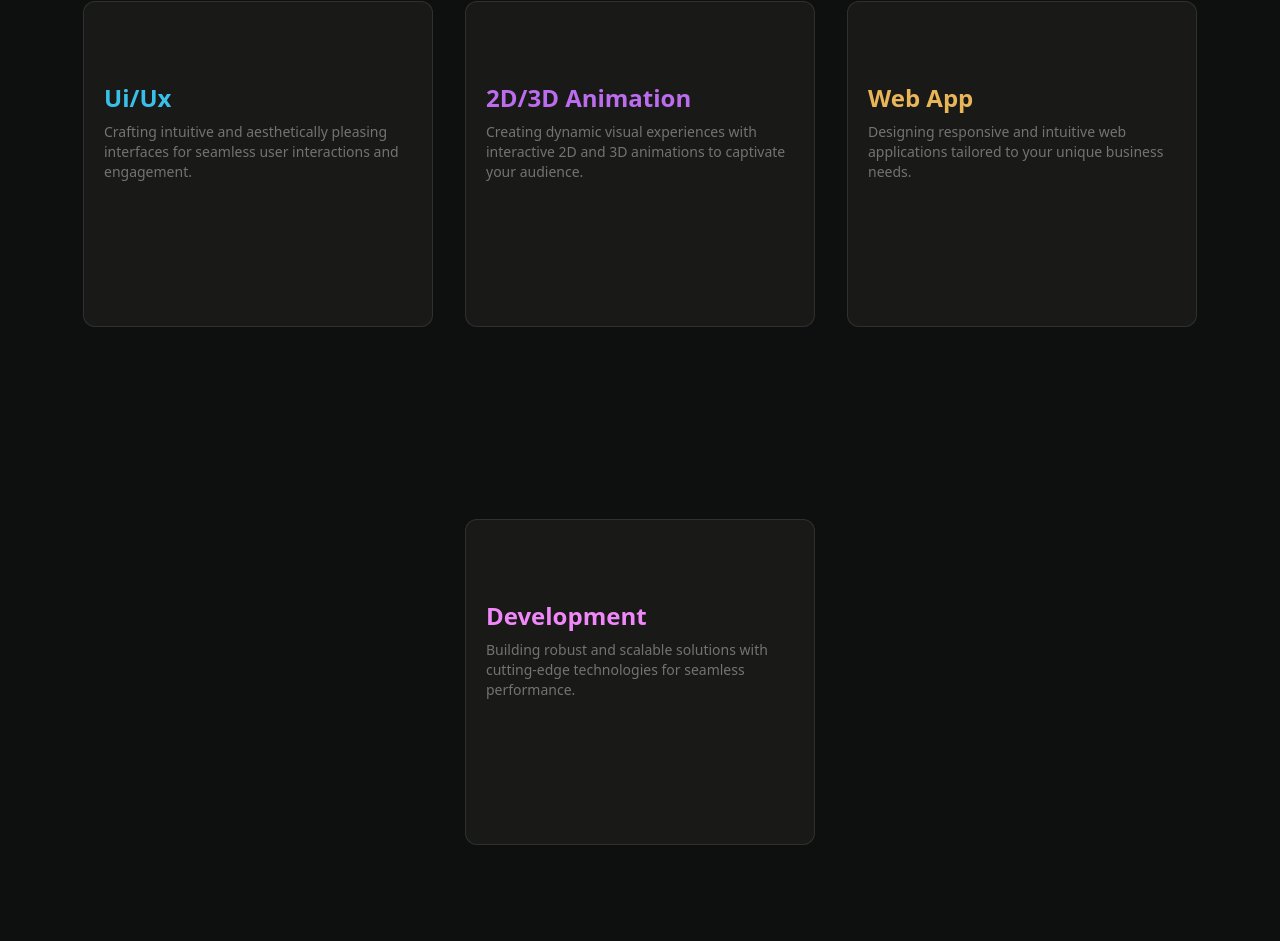
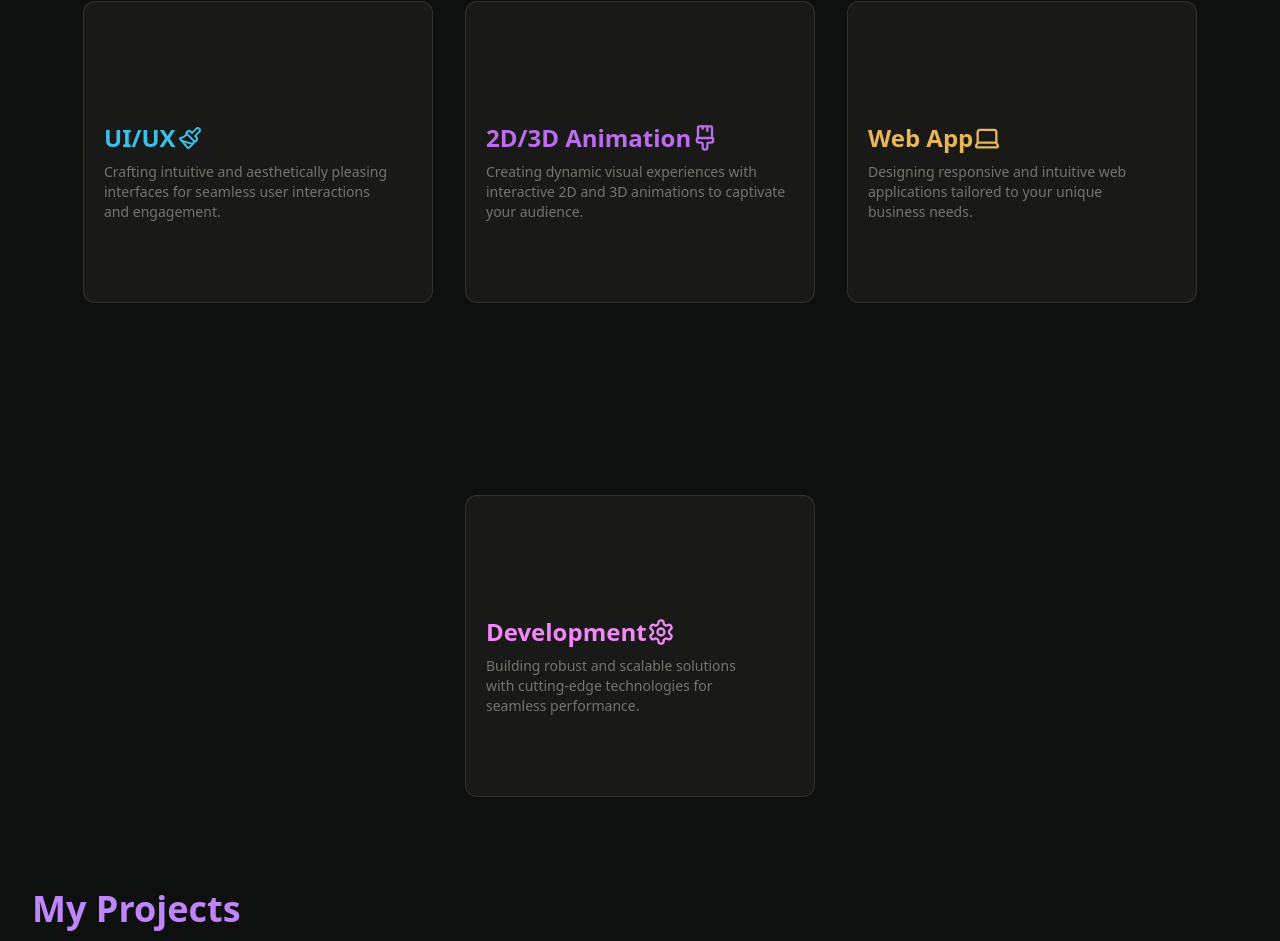
Before and after one commit to aditya-supare/Folio, a Next.js app: page / in a window 1280 px wide. Shown: the part 1746-2687 px from the top of the page. Built offline with nearby package versions, Linux system fonts and the light colour scheme.

Commit message:
starting projects

```diff
--- a/src/app/globals.css
+++ b/src/app/globals.css
@@ -95,7 +95,7 @@ body {
 }
 
 .loader {
-  position: absolute;
+  position: relative;
   top: 0;
   width: 100%;
   height: 100%;
--- a/src/app/home/page.jsx
+++ b/src/app/home/page.jsx
@@ -13,6 +13,11 @@ import {
 import { FollowerPointerCard } from "@/components/ui/following-pointer";
 import Lenis from "lenis";
 import { CardContainer,CardBody,CardItem } from "@/components/ui/3d-card";
+import { Paintbrush } from "lucide-react";
+import { LucidePaintbrush2 } from "lucide-react";
+import { Laptop2 } from "lucide-react";
+import { Laptop } from "lucide-react";
+import { Settings } from "lucide-react";
 
 
 
@@ -163,42 +168,37 @@ const Landing = () => {
       </span>
       </div>
       <div className="flex flex-wrap items-center text-left justify-center flex-col md:flex-row gap-8 mt-0">
+
       <CardContainer className="inter-var">
-          <CardBody className="bg-[#191917] relative group/card  dark:hover:shadow-2xl dark:hover:shadow-neutral-500/[0.1] dark:bg-black dark:border-white/[0.2] border-white/[0.1] w-full md:!w-[350px] h-auto rounded-xl px-5 py-20 border">
+          <CardBody className="bg-[#191917] relative group/card dark:hover:shadow-2xl dark:hover:shadow-neutral-500/[0.1] dark:bg-black dark:border-white/[0.2] border-white/[0.1] w-full md:!w-[350px] h-auto rounded-xl px-5 py-20 border flex flex-col">
+            <div className="mt-10 text-pretty text-start">
               <CardItem
                 translateZ={50}
-            className="text-2xl font-bold text-[#3ccbf6ef]"
+                className="text-2xl font-bold text-[#3ccbf6ef] flex items-center justify-between"
               >
-              Ui/Ux
+                UI/UX <Paintbrush className="w-7 h-6 text-[#3ccbf6ef]" />
               </CardItem>
+
+
               <CardItem
-                translateZ="60"
-                className="text-neutral-500 text-sm max-w-sm mt-2 dark:text-neutral-300"
+                translateZ={60}
+                className="text-neutral-500 text-sm mt-2 dark:text-neutral-300"
               >
                 Crafting intuitive and aesthetically pleasing interfaces for seamless user interactions and engagement.
-                <ul className="my-4 flex flex-col gap-2">
-                  <li className="flex items-center gap-2">
-
-                  </li>
-                  <li className="flex items-center gap-2">
-
-                  </li>
-                  <li className="flex items-center gap-2">
-
-                  </li>
-                </ul>
               </CardItem>
-              <div className="flex justify-between items-center mt-8">
             </div>
           </CardBody>
         </CardContainer>
+
+
         <CardContainer className="inter-var">
           <CardBody className="bg-[#191917] relative group/card  dark:hover:shadow-2xl dark:hover:shadow-neutral-500/[0.1] dark:bg-black dark:border-white/[0.2] border-white/[0.1] w-full md:!w-[350px] h-auto rounded-xl px-5 py-20 border">
+          <div className="mt-10 text-pretty text-start">
             <CardItem
             translateZ={50}
-            className="text-2xl font-bold text-[#bc6cee]"
+            className="text-2xl font-bold text-[#bc6cee] flex items-center justify-between"
             >
-              2D/3D Animation
+              2D/3D Animation <LucidePaintbrush2 className="w-7 h-7"/>
 
             </CardItem>
             <CardItem
@@ -206,29 +206,22 @@ const Landing = () => {
                 className="text-neutral-500 text-sm max-w-sm mt-2 dark:text-neutral-300"
               >
                 Creating dynamic visual experiences with interactive 2D and 3D animations to captivate your audience.
-                <ul className="my-4 flex flex-col gap-2">
-                  <li className="flex items-center gap-2">
 
-                  </li>
-                  <li className="flex items-center gap-2">
-
-                  </li>
-                  <li className="flex items-center gap-2">
-
-                  </li>
-                </ul>
               </CardItem>
-              <div className="flex justify-between items-center mt-8">
               </div>
           </CardBody>
         </CardContainer>
+
+
+
         <CardContainer className="inter-var">
           <CardBody className="bg-[#191917] relative group/card  dark:hover:shadow-2xl dark:hover:shadow-neutral-500/[0.1] dark:bg-black dark:border-white/[0.2] border-white/[0.1] w-full md:!w-[350px] h-auto rounded-xl px-5 py-20 border">
+            <div className="mt-10 text-pretty text-start">
             <CardItem
             translateZ={50}
-            className="text-2xl font-bold text-[#e8b658]"
+            className="text-2xl font-bold text-[#e8b658] flex items-center justify-between"
             >
-              Web App
+              Web App<Laptop className="h-7 w-7"/>
 
             </CardItem>
             <CardItem
@@ -236,29 +229,18 @@ const Landing = () => {
                 className="text-neutral-500 text-sm max-w-sm mt-2 dark:text-neutral-300"
               >
                 Designing responsive and intuitive web applications tailored to your unique business needs.
-                <ul className="my-4 flex flex-col gap-2">
-                  <li className="flex items-center gap-2">
-
-                  </li>
-                  <li className="flex items-center gap-2">
-
-                  </li>
-                  <li className="flex items-center gap-2">
-
-                  </li>
-                </ul>
               </CardItem>
-              <div className="flex justify-between items-center mt-8">
               </div>
           </CardBody>
         </CardContainer>
         <CardContainer className="inter-var">
           <CardBody className="bg-[#191917] relative group/card  dark:hover:shadow-2xl dark:hover:shadow-neutral-500/[0.1] dark:bg-black dark:border-white/[0.2] border-white/[0.1] w-full md:!w-[350px] h-auto rounded-xl px-5 py-20 border">
+          <div className="mt-10 text-pretty text-start">
             <CardItem
             translateZ={50}
-            className="text-2xl font-bold text-[#f088f9]"
+            className="text-2xl font-bold text-[#f088f9] flex items-center justify-between"
             >
-              Development
+              Development <Settings className="w-7 h-7"/>
 
             </CardItem>
             <CardItem
@@ -266,26 +248,14 @@ const Landing = () => {
                 className="text-neutral-500 text-sm max-w-sm mt-2 dark:text-neutral-300"
               >
                 Building robust and scalable solutions with cutting-edge technologies for seamless performance.
-                <ul className="my-4 flex flex-col gap-2">
-                  <li className="flex items-center gap-2">
-
-                  </li>
-                  <li className="flex items-center gap-2">
-
-                  </li>
-                  <li className="flex items-center gap-2">
-
-                  </li>
-                </ul>
               </CardItem>
-              <div className="flex justify-between items-center mt-8">
               </div>
           </CardBody>
         </CardContainer>
         </div>
 
       {/* Projects Section */}
-      <h2 className="mt-3 px-8 text-purple-400 font-semibold text-4xl mb-8 cursor-default">
+      <h2 className="mt-3 px-8 text-purple-400 font-semibold text-4xl mb-5 cursor-default">
         My Projects
       </h2>
 
@@ -295,13 +265,13 @@ const Landing = () => {
             style={{
               border: "none",
               borderTop: "0.2px solid #b8b79d",
-              margin: "20px 0",
+              margin: "20px 30px",
               opacity: 0.3,
             }}
           />
           {/* Parent container */}
           <motion.div
-            className="mt-3 px-8 mb-[70px] space-y-8 py-8"
+            className="mt-3 px-8 space-y-8 py-[60px]"
             initial="initial"
             whileHover="hover"
           >
--- a/src/app/projects/page.jsx
+++ b/src/app/projects/page.jsx
@@ -1,11 +1,37 @@
+'use client'
 import React from 'react'
+import {motion} from 'framer-motion'
+
 
 const Projects = () => {
   return (
-    <div className="text-[#b8b79d] grid grid-rows-[20px_1fr_20px] items-center justify-items-center min-h-screen p-8 pb-20 gap-16 sm:p-20 font-[family-name:var(--font-geist-sans)]">
-      projects<sub>01</sub>
+    <div className="h-[400vh]">
+      <motion.section
+        initial={{ x: 100, opacity: 0 }}
+        animate={{ x: 0, opacity: 1 }}
+        transition={{
+          type: "tween",
+          ease: "easeInOut",
+          duration: 0.6,
+        }}
+        className="w-full"
+      >
+        <h1 className="text-8xl text-left py-8 mt-20 ml-2 text-[#eeeed5]">
+          My Projects
+        </h1>
+      </motion.section>
+
+
+        <hr
+        style={{
+          border: "none",
+          borderTop: "0.2px solid #b8b79d",
+          margin: "0px 15px",
+          opacity: 0.4,
+        }}
+      />
     </div>
   )
 }
 
-export default Projects
+export default Projects;
--- a/src/components/ui/preloader.jsx
+++ b/src/components/ui/preloader.jsx
@@ -101,7 +101,7 @@ const Preloader = ({ onComplete }) => {
           <p>0</p>
         </div>
         <div className="copy">
-          <p className="ml16 folio">Folio</p>
+          <p className="ml16 folio">Welcome</p>
         </div>
       </div>
       <div className="loader-2"></div>
```
Lines whose indentation alone changed are shown as unchanged.
